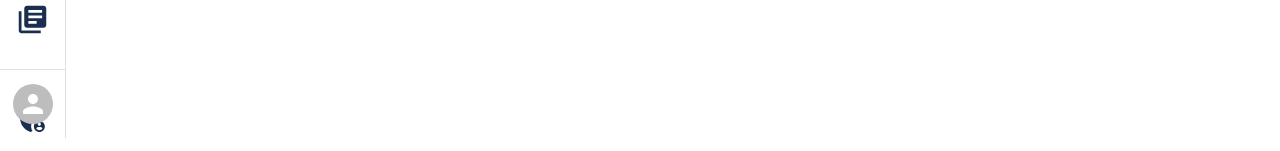
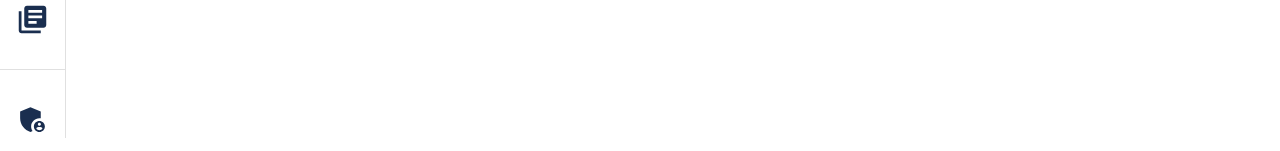
Before and after one commit to iShouldz/GELMTS, a React (Vite) app: page / in a window 1280 px wide. Both pictures are taken after typing "Sample", "Sample123" into the empty fields and a click on the button "ENTRAR". Shown: the part 662-813 px from the top of the page. Built offline with nearby package versions, Linux system fonts and the light colour scheme.

Commit message:
FIX: Melhoria na UI da sidebar

```diff
--- a/src/components/Header/Header.jsx
+++ b/src/components/Header/Header.jsx
@@ -27,6 +27,7 @@ import DeviceHubIcon from "@mui/icons-material/DeviceHub";
 import LibraryBooksIcon from "@mui/icons-material/LibraryBooks";
 import AdminPanelSettingsIcon from "@mui/icons-material/AdminPanelSettings";
 import DetailsUser from "../DetailsUser/DetailsUser";
+import avatarMockup from '../../assets/mockupAvatarImage.jpg'
 
 const Header = () => {
   const navigate = useNavigate();
@@ -94,8 +95,7 @@ const Header = () => {
 
         <ListItem
           sx={{
-            position: "absolute",
-            bottom: 0,
+              padding: '0',
             display: "flex",
             flexDirection: "column",
             gap: "25px",
@@ -103,7 +103,7 @@ const Header = () => {
           }}
         >
           <Button onClick={() => setModalDetails(true)}>
-            <Avatar />
+            <Avatar src={avatarMockup}/>
           </Button>
         </ListItem>
       </Drawer>
@@ -196,14 +196,14 @@ const Header = () => {
             // }}
             sx={{
               position: "absolute",
-              bottom: 0,
+
               display: "flex",
               gap: "25px",
               justifyContent: "space-between",
             }}
           >
             <Button onClick={() => setModalDetails(true)}>
-              <Avatar />
+              <Avatar src={avatarMockup}/>
             </Button>
             <Typography
               className={styles.SideBarItemContainer}
```
